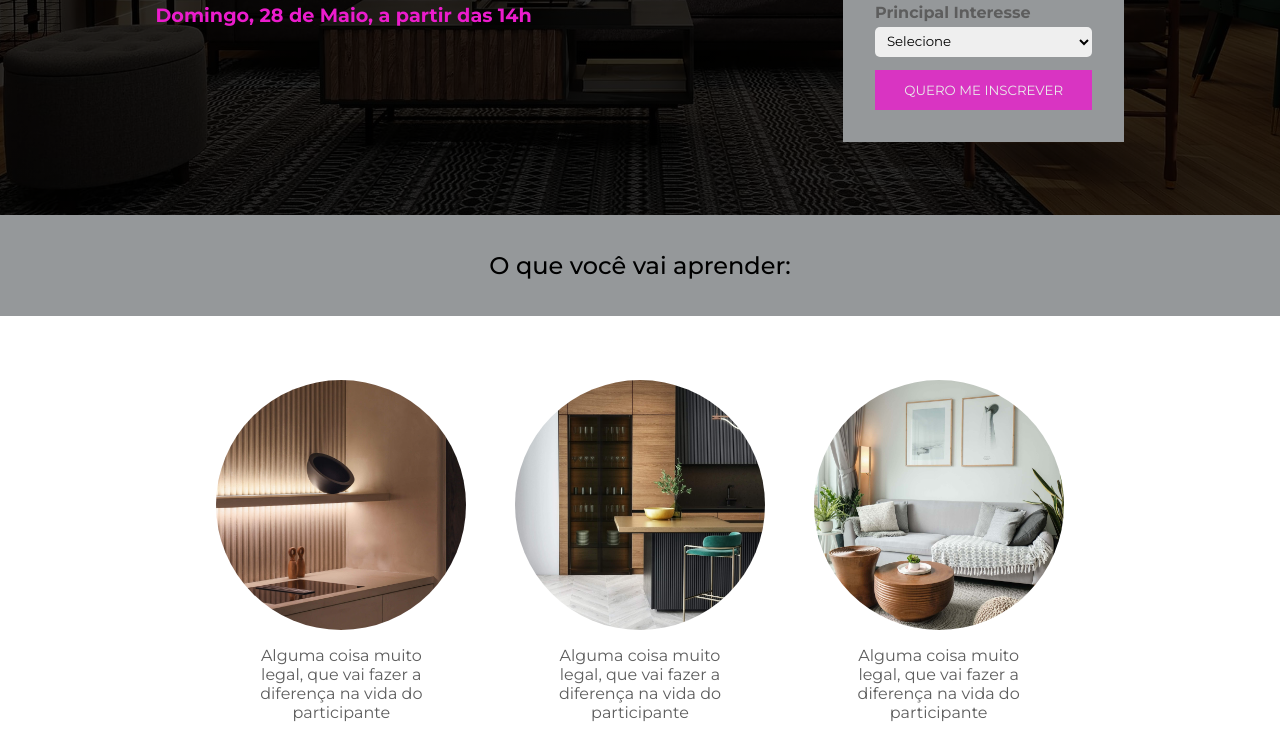
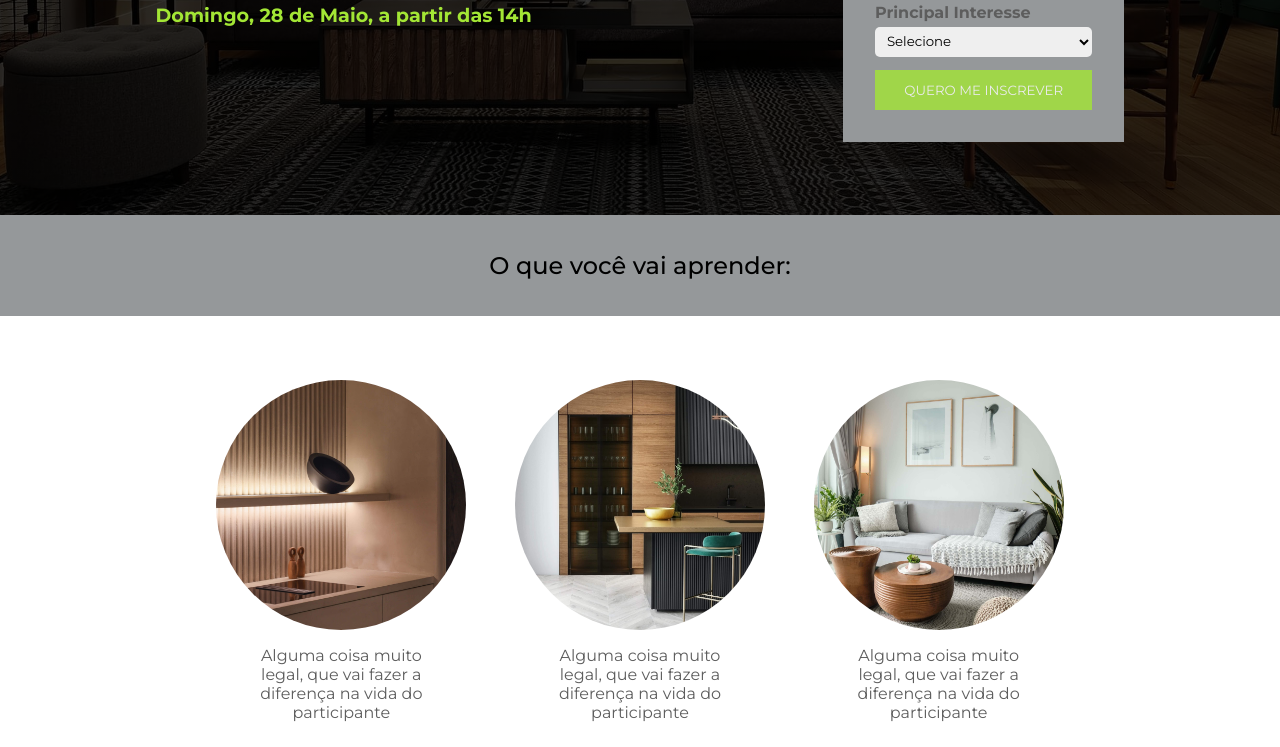
Before and after one commit to marcuswmc/landing-page-responsive-html-css, a website: page index.html in a window 1280 px wide. Shown: the part 465-1212 px from the top of the page. Drawn offline with nearby package versions, Linux system fonts and the light colour scheme.

Commit message:
Update style.css
change --primary color to #a3e635

```diff
--- a/css/style.css
+++ b/css/style.css
@@ -1,5 +1,5 @@
 :root {
-  --primary: #eb1ccc;
+  --primary: #a3e635;
   --secondary: #95989a;
   --text-color: #fff;
   --text-secondary: #000;
```
